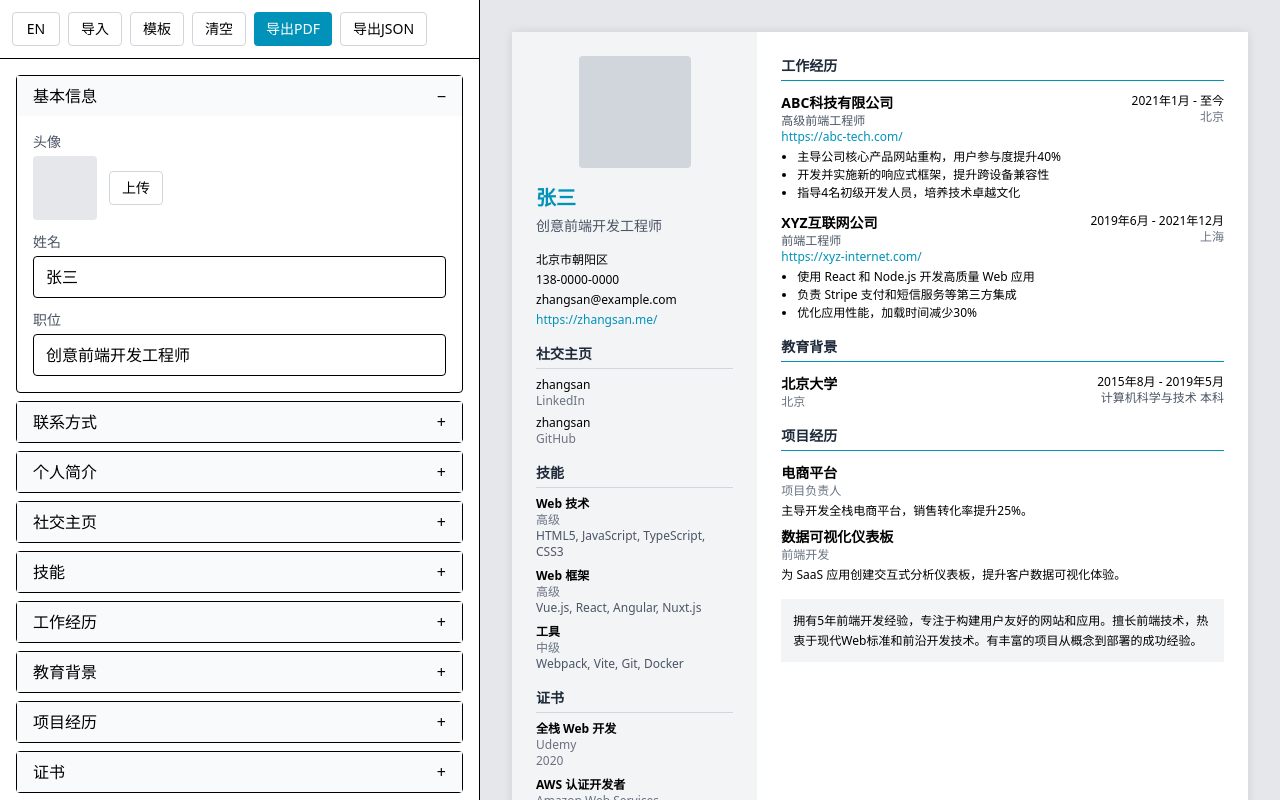
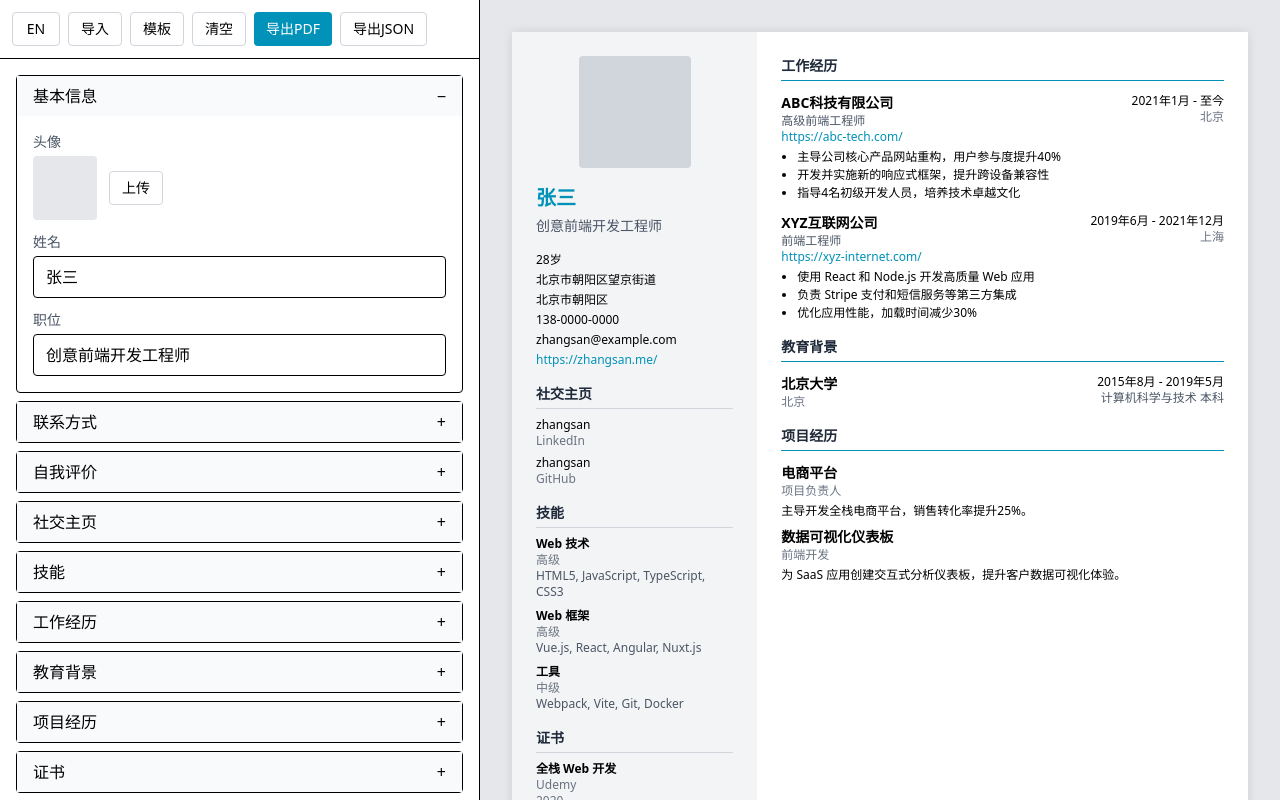
Before and after one commit to xbghc/resume, a Vue app: page / in a window 1280 px wide. Built offline with nearby package versions, Linux system fonts and the light colour scheme; the HTML template or start-up script is replaced by a standard one.

Commit message:
增加年龄和住址，调整自我评价位置

```diff
--- a/src/components/ResumeEditor.vue
+++ b/src/components/ResumeEditor.vue
@@ -259,6 +259,41 @@ function removeCampus(index: number) {
           <span>{{ expandedSections.contact ? '−' : '+' }}</span>
         </button>
         <div v-if="expandedSections.contact" class="p-4 space-y-3">
+          <div>
+            <label class="block text-sm text-gray-600 mb-1">{{ t('field.birthDate') }}</label>
+            <input
+              v-model="store.data.contact.birthDate"
+              type="date"
+              class="w-full px-3 py-2 border rounded"
+              @change="store.data.contact.birthDateDisplay ??= 'age'"
+            />
+            <div v-if="store.data.contact.birthDate" class="mt-2 flex gap-4">
+              <label class="flex items-center gap-1 text-sm text-gray-600 cursor-pointer">
+                <input
+                  type="radio"
+                  name="birthDateDisplay"
+                  v-model="store.data.contact.birthDateDisplay"
+                  value="age"
+                  class="accent-cyan-600"
+                />
+                {{ t('field.showAge') }}
+              </label>
+              <label class="flex items-center gap-1 text-sm text-gray-600 cursor-pointer">
+                <input
+                  type="radio"
+                  name="birthDateDisplay"
+                  v-model="store.data.contact.birthDateDisplay"
+                  value="date"
+                  class="accent-cyan-600"
+                />
+                {{ t('field.showBirthDate') }}
+              </label>
+            </div>
+          </div>
+          <div>
+            <label class="block text-sm text-gray-600 mb-1">{{ t('field.address') }}</label>
+            <input v-model="store.data.contact.address" class="w-full px-3 py-2 border rounded" />
+          </div>
           <div>
             <label class="block text-sm text-gray-600 mb-1">{{ t('field.email') }}</label>
             <input v-model="store.data.contact.email" class="w-full px-3 py-2 border rounded" />
--- a/src/components/ResumePreview.vue
+++ b/src/components/ResumePreview.vue
@@ -21,6 +21,7 @@ import ProjectsSection from './resume/ProjectsSection.vue'
       <SkillsSection />
       <CertificationsSection />
       <CampusSection />
+      <SummarySection />
     </aside>
 
     <!-- 右侧主内容 -->
@@ -28,7 +29,6 @@ import ProjectsSection from './resume/ProjectsSection.vue'
       <ExperienceSection />
       <EducationSection />
       <ProjectsSection />
-      <SummarySection />
     </main>
   </div>
 </template>
--- a/src/components/resume/ContactSection.vue
+++ b/src/components/resume/ContactSection.vue
@@ -1,11 +1,33 @@
 <script setup lang="ts">
+import { computed } from 'vue'
 import { useResumeStore } from '@/stores/resume'
 
 const store = useResumeStore()
+
+const birthDateText = computed(() => {
+  const birthDate = store.data.contact.birthDate
+  if (!birthDate) return ''
+
+  const display = store.data.contact.birthDateDisplay || 'age'
+  if (display === 'date') {
+    return birthDate.replace(/-/g, '/')
+  }
+
+  const birth = new Date(birthDate)
+  const today = new Date()
+  let age = today.getFullYear() - birth.getFullYear()
+  const monthDiff = today.getMonth() - birth.getMonth()
+  if (monthDiff < 0 || (monthDiff === 0 && today.getDate() < birth.getDate())) {
+    age--
+  }
+  return `${age}岁`
+})
 </script>
 
 <template>
   <div class="mb-4 text-xs space-y-1">
+    <p v-if="birthDateText">{{ birthDateText }}</p>
+    <p v-if="store.data.contact.address">{{ store.data.contact.address }}</p>
     <p v-if="store.data.contact.location">{{ store.data.contact.location }}</p>
     <p v-if="store.data.contact.phone">{{ store.data.contact.phone }}</p>
     <p v-if="store.data.contact.email">{{ store.data.contact.email }}</p>
--- a/src/components/resume/SummarySection.vue
+++ b/src/components/resume/SummarySection.vue
@@ -1,11 +1,18 @@
 <script setup lang="ts">
+import { useI18n } from 'vue-i18n'
 import { useResumeStore } from '@/stores/resume'
 
+const { t, locale } = useI18n()
 const store = useResumeStore()
 </script>
 
 <template>
-  <section v-if="store.data.summary" class="mb-4 p-3 bg-gray-100 text-xs leading-relaxed">
-    {{ store.data.summary }}
+  <section v-if="store.data.summary" class="mb-4">
+    <h3 class="text-sm font-bold text-gray-800 mb-2 border-b border-gray-300 pb-1">
+      {{ t('resume.summary') }}
+    </h3>
+    <p class="text-xs leading-relaxed" :class="{ 'indent-[2em]': locale === 'zh' }">
+      {{ store.data.summary }}
+    </p>
   </section>
 </template>
--- a/src/data/templates.ts
+++ b/src/data/templates.ts
@@ -9,6 +9,9 @@ export const templates: Record<string, ResumeData> = {
       phone: '138-0000-0000',
       location: '北京市朝阳区',
       website: 'https://zhangsan.me/',
+      birthDate: '1997-06-15',
+      birthDateDisplay: 'age',
+      address: '北京市朝阳区望京街道',
     },
     profiles: [
       { network: 'LinkedIn', username: 'zhangsan', url: 'https://linkedin.com/in/zhangsan' },
@@ -92,6 +95,9 @@ export const templates: Record<string, ResumeData> = {
       phone: '(555) 123-4567',
       location: 'Pleasantville, CA 94588',
       website: 'https://johndoe.me/',
+      birthDate: '1997-06-15',
+      birthDateDisplay: 'age',
+      address: '123 Main Street, Pleasantville, CA',
     },
     profiles: [
       { network: 'LinkedIn', username: 'johndoe', url: 'https://linkedin.com/in/johndoe' },
--- a/src/i18n/index.ts
+++ b/src/i18n/index.ts
@@ -6,7 +6,7 @@ const messages = {
       basicInfo: '基本信息',
       contact: '联系方式',
       profiles: '社交主页',
-      summary: '个人简介',
+      summary: '自我评价',
       experience: '工作经历',
       education: '教育背景',
       skills: '技能',
@@ -22,6 +22,10 @@ const messages = {
       phone: '电话',
       location: '地点',
       website: '网站',
+      birthDate: '出生日期',
+      showAge: '显示年龄',
+      showBirthDate: '显示出生日期',
+      address: '住址',
       network: '平台',
       username: '用户名',
       company: '公司',
@@ -63,7 +67,7 @@ const messages = {
       basicInfo: 'Basic Info',
       contact: 'Contact',
       profiles: 'Profiles',
-      summary: 'Summary',
+      summary: 'Self Assessment',
       experience: 'Experience',
       education: 'Education',
       skills: 'Skills',
@@ -79,6 +83,10 @@ const messages = {
       phone: 'Phone',
       location: 'Location',
       website: 'Website',
+      birthDate: 'Birth Date',
+      showAge: 'Show Age',
+      showBirthDate: 'Show Birth Date',
+      address: 'Address',
       network: 'Network',
       username: 'Username',
       company: 'Company',
--- a/src/stores/resume.ts
+++ b/src/stores/resume.ts
@@ -19,6 +19,9 @@ export interface ResumeData {
     phone: string
     location: string
     website?: string
+    birthDate?: string
+    birthDateDisplay?: 'age' | 'date'
+    address?: string
   }
   profiles?: {
     network: string
```
